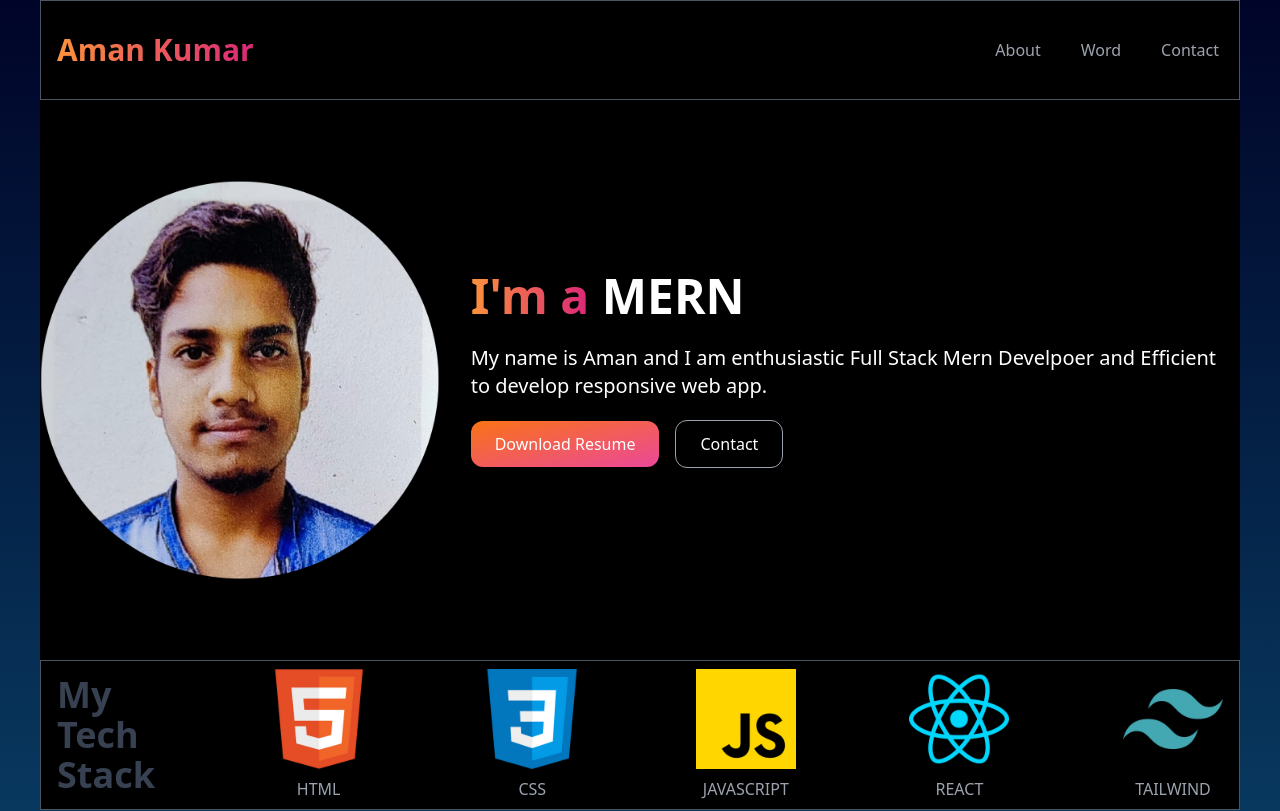
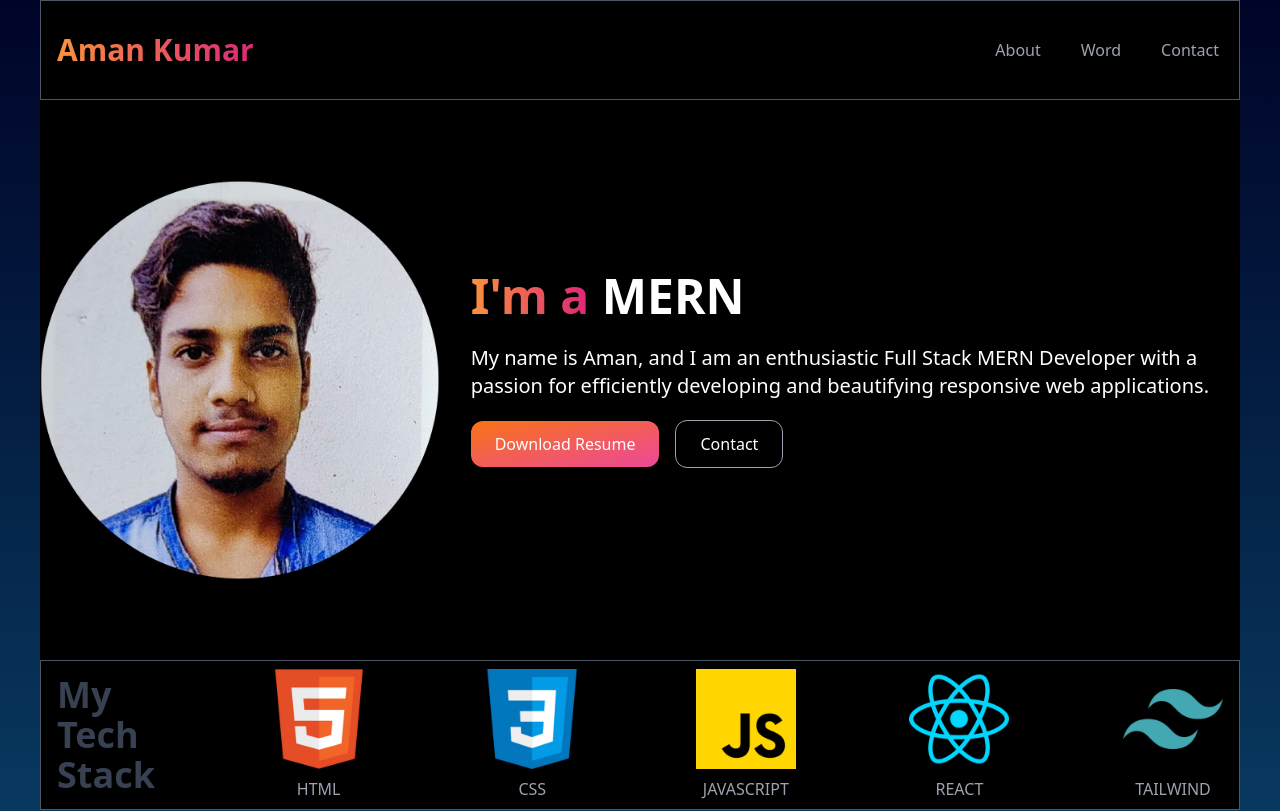
Before and after one commit to jhAman-9/portfolio, a React (Create React App) app: page / in a window 1280 px wide. Shown: the top 811 px of the page. Built offline with nearby package versions, Linux system fonts and the light colour scheme.

Commit message:
Deploy It on Github and hosted on it too👍👍

```diff
--- a/src/components/Hero.jsx
+++ b/src/components/Hero.jsx
@@ -26,17 +26,19 @@ const Hero = () => {
           />
         </h1>
         <p className="text-white sm:text-lg my-6 lg:text-xl">
-          My name is Aman and I am enthusiastic Full Stack Mern Develpoer and Efficient to develop responsive web app.
+          My name is Aman, and I am an enthusiastic Full Stack MERN Developer
+          with a passion for efficiently developing and beautifying responsive
+          web applications.
         </p>
         <div className="my-8">
           <a
-            href="/"
+            href="https://drive.google.com/file/d/1iu3p5gSfqMuxKc10Mgzlbvc-lR-TtNOn/view?usp=drive_link"
             className="px-6 py-3 w-full mr-4 rounded-xl bg-gradient-to-br from-orange-500 to-pink-500 text-white"
           >
             Download Resume
           </a>
           <a
-            href="#contect"
+            href="https://www.linkedin.com/in/aman-kumar-jha-3b254823b/"
             className="px-6 py-3 w-full rounded-xl border border-gray-400 hover:bg-gradient-to-br from-orange-500 to-pink-500 transition duration-300 text-white hover:border-none"
           >
             Contact
```
